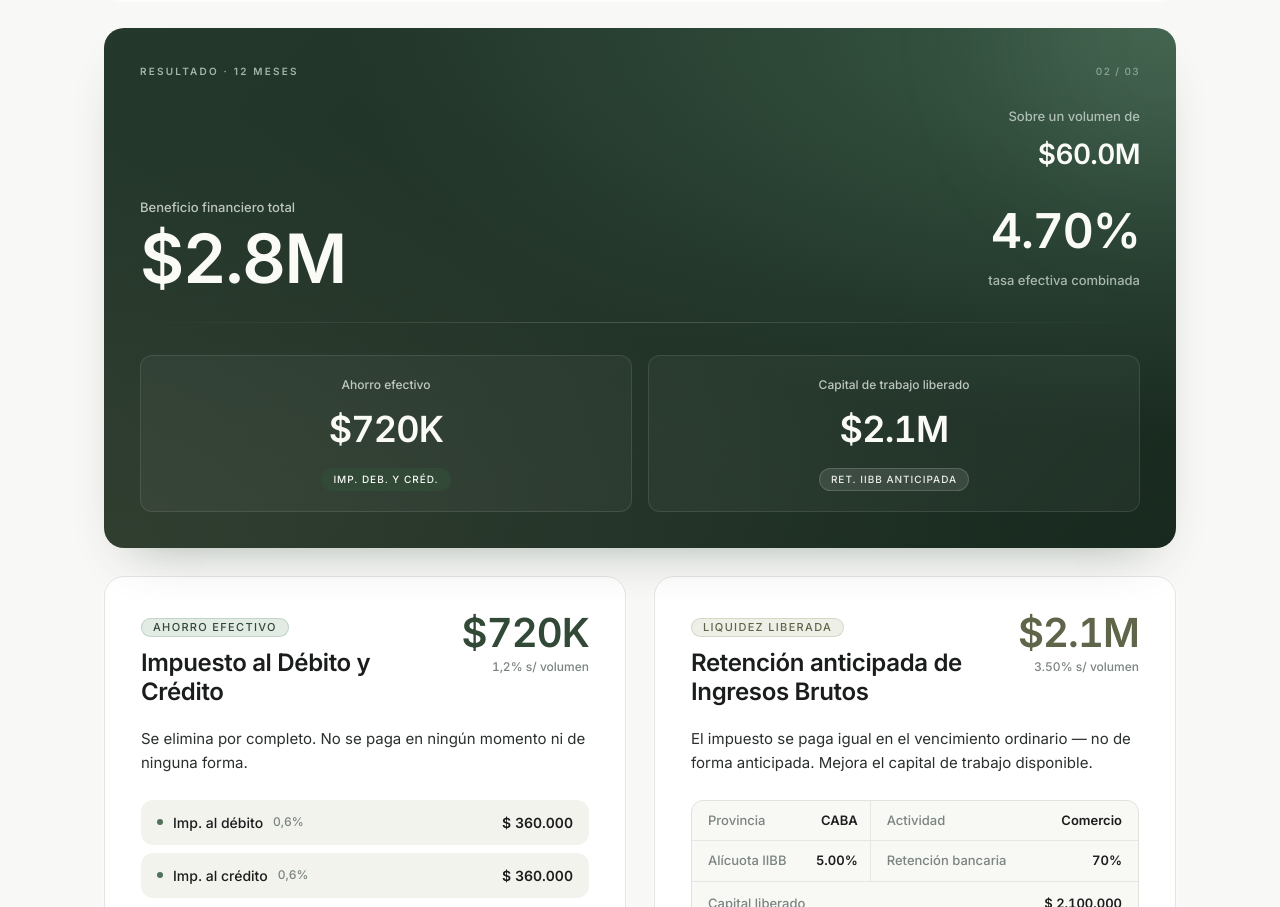
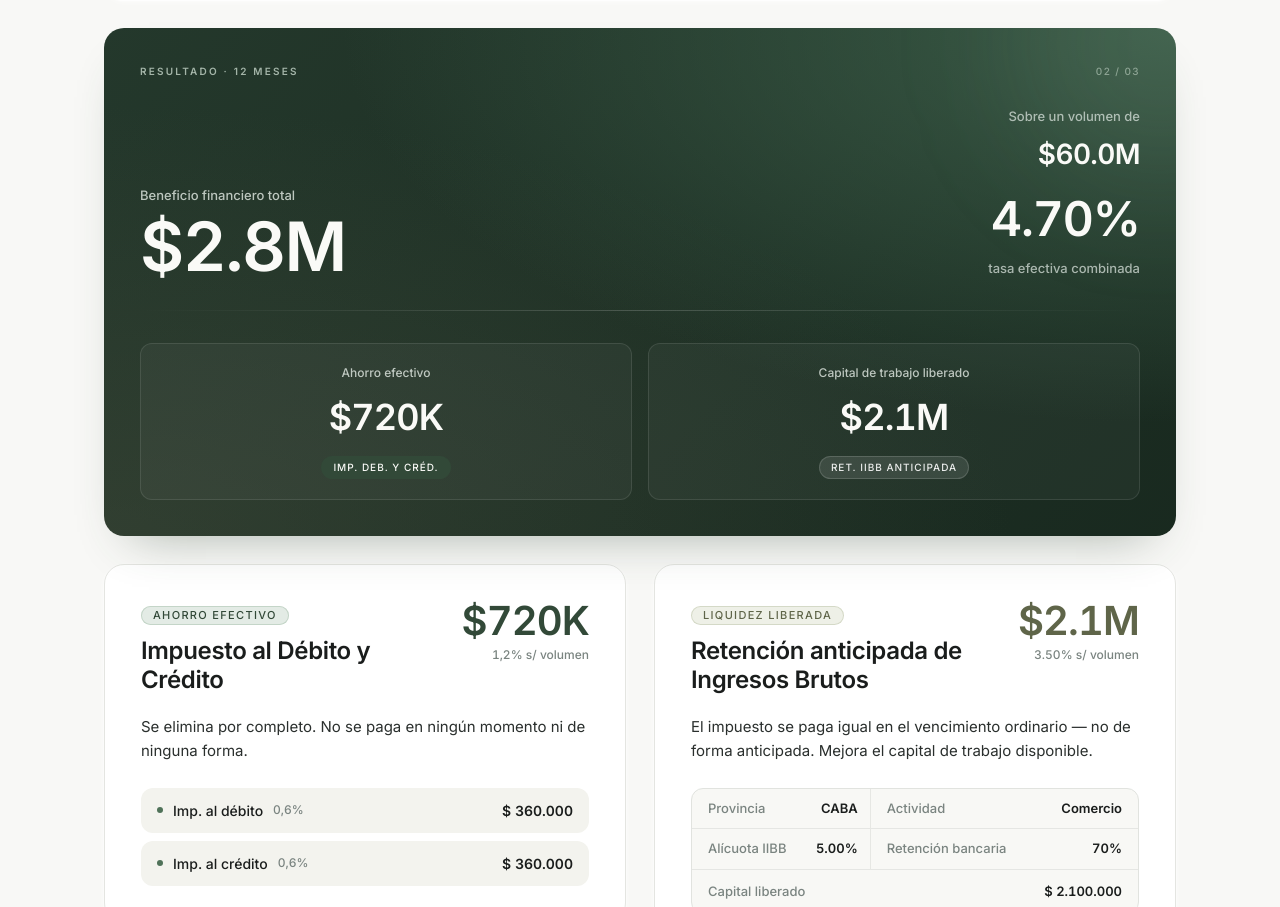
Before and after one commit to fustarroz/Simulador-eCheqs, a Next.js app: page / in a window 1280 px wide. Shown: the part 910-1817 px from the top of the page. Built offline with nearby package versions, Linux system fonts and the light colour scheme.

Commit message:
Update result-card.tsx

```diff
--- a/components/result-card.tsx
+++ b/components/result-card.tsx
@@ -42,7 +42,7 @@ export function ResultCard({ result }: ResultCardProps) {
         </header>
 
         {/* Main KPI grid */}
-        <div className="mt-7 grid gap-7 sm:grid-cols-2 sm:items-end sm:gap-8">
+        <div className="mt-7 grid gap-7 sm:grid-cols-2 sm:items-end sm:gap-6">
           <div>
             <p className="text-[13px] font-medium text-sage-100/80">
               Beneficio financiero total
@@ -67,7 +67,7 @@ export function ResultCard({ result }: ResultCardProps) {
             <CountUp
               value={result.effectiveRate}
               format={(v) => formatPercentDot(v)}
-              className="mt-5 block text-[2.5rem] font-semibold tracking-kpi tabular-nums text-paper sm:text-[3rem]"
+              className="mt-2 block text-[2.5rem] font-semibold tracking-kpi tabular-nums text-paper sm:text-[3rem]"
               aria-label="Tasa efectiva combinada"
             />
             <p className="mt-1 text-[13px] font-medium text-sage-100/70">
```
